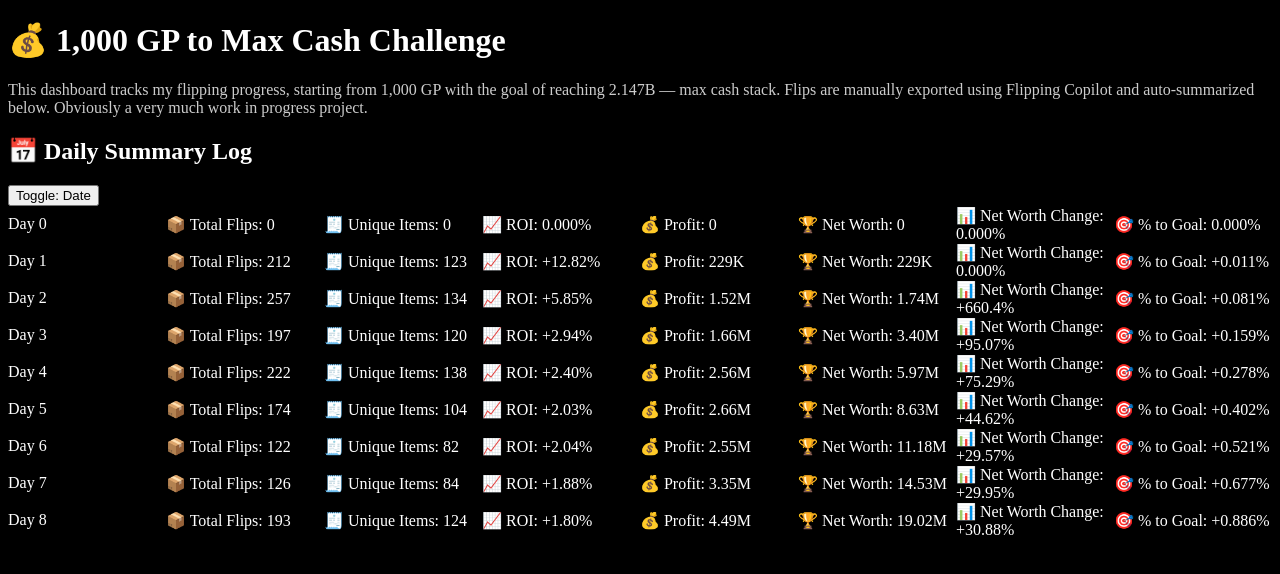
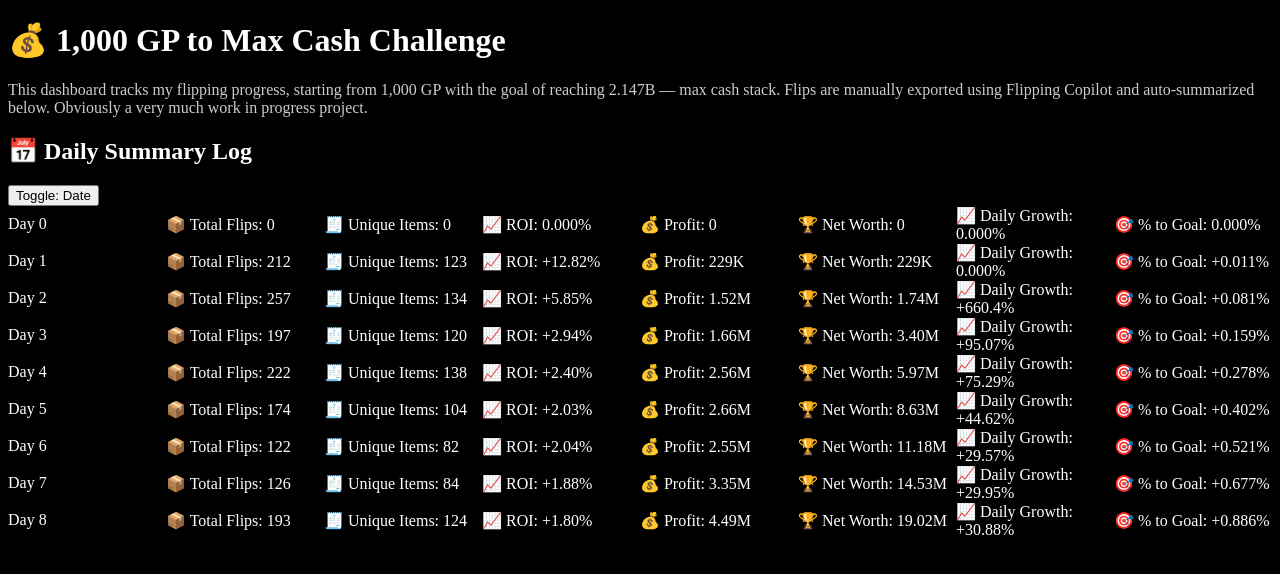
Before and after one commit to 1000tomax/OSRS-Flip-Tracker-Combined, a React (Vite) app: page / in a window 1280 px wide. Shown: the top 574 px of the page. Built offline with nearby package versions, Linux system fonts and the light colour scheme.

Commit message:
💬 Rename Net Worth Change to Daily Growth

```diff
--- a/src/components/DailySummaryLog.jsx
+++ b/src/components/DailySummaryLog.jsx
@@ -62,7 +62,7 @@ export default function DailySummaryLog() {
 			  <div className="w-28 text-[white]">📈 ROI: {formatPercent(s.roi_percent)}</div>
 			  <div className="w-32 text-[white]">💰 Profit: {formatGP(s.profit)}</div>
 			  <div className="w-32 text-[white]">🏆 Net Worth: {formatGP(s.net_worth)}</div>
-			  <div className="w-32 text-[white]">📊 Net Worth Change: {formatPercent(s.percent_change)}</div>
+			  <div className="w-32 text-[white]">📈 Daily Growth: {formatPercent(s.percent_change)}</div>
 			  <div className="w-32 text-[white]">🎯 % to Goal: {formatPercent(s.percent_to_goal)}</div>
 			</div>
 
```
